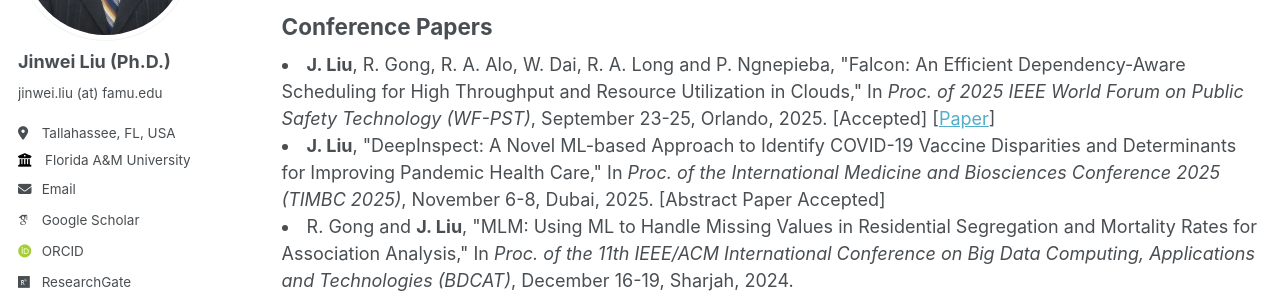
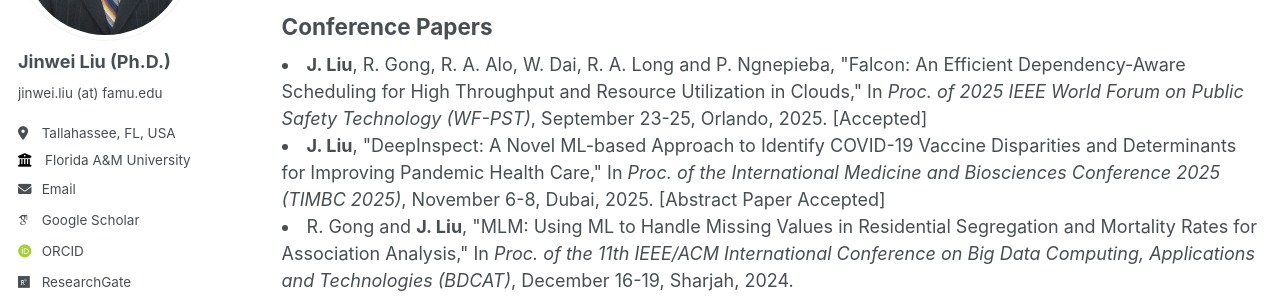
Before and after one commit to jinweiliucu/jinweiliucu.github.io, a Jekyll site: the page built from _publications/publications.html, in a window 1280 px wide and 900 px high. Shown: the part 238-536 px from the top of the window. Built offline with Jekyll 4.4.1, drawn with Linux system fonts in a browser that asks for light colours; some web fonts are replaced.

Commit message:
Update publications.html

```diff
--- a/_publications/publications.html
+++ b/_publications/publications.html
@@ -12,8 +12,7 @@ author_profile: true
     <li>
     <strong>J. Liu</strong>, R. Gong, R. A. Alo, W. Dai, R. A. Long and P. Ngnepieba, "Falcon: An Efficient Dependency-Aware Scheduling for High Throughput and Resource Utilization in Clouds,"
     In <em>Proc. of 2025 IEEE World Forum on Public Safety Technology (WF-PST)</em>, September 23-25, Orlando, 2025. [Accepted]
-    [<a href="/files/articles/WF-PST2025LiuFalcon.pdf">Paper</a>]</span>
-    <!-- [<a href="/website/paper/~.pdf">Paper</a>]</span> -->
+    <!-- [<a href="/files/articles/WF-PST2025LiuFalcon.pdf">Paper</a>]</span> -->
     </span><br>
     </li>
 
```
